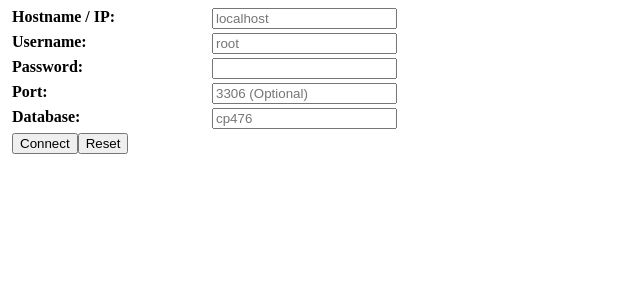
After one commit to TheChroniclerr/CP476, a PHP site: page /html/connection.php in a window 1280 px wide. The commit adds this page. Shown: the top 300 px of the page, without its empty margins (0-640 px from the left). Run offline with PHP 8.4, Linux system fonts and the light colour scheme; the visitor is signed in with stand-in values (Sample User, id 1).

Commit message:
feat: Add connections page
- Add read me file
- Add manual database connection
- Fix minor issues

```diff
--- /dev/null
+++ b/html/connection.php
@@ -0,0 +1,82 @@
+<?php
+session_start();
+
+if(!isset($_SESSION["user"])) {
+	header("Location: login.php");
+	exit();
+}
+?>
+
+<!DOCTYPE html>
+<html>
+<head>
+<style>
+.connection-field div {
+	display: flex;
+	margin: 4px;
+}
+
+.connection-field label {
+	flex 1;
+	min-width: 200px;
+	text-align: left;
+	font-weight: bold;
+}
+
+.connection-field input {
+	flex 2;
+	text-align: left;
+}
+</style>
+</head>
+<body>
+<form class="connection-field" action="<?php echo htmlspecialchars($_SERVER["PHP_SELF"]);?>" method="post">
+	<div>
+		<label for="servername">Hostname / IP:</label><br>
+		<input type="text" id="servername" name="servername" placeholder="localhost" required><br>
+	</div>
+	<div>
+		<label for="username">Username:</label><br>
+		<input type="text" id="username" name="username" placeholder="root" required><br>
+	</div>
+	<div>
+		<label for="password">Password:</label><br>
+		<input type="text" id="password" name="password" required><br>
+	</div>
+	<div>
+		<label for="port">Port:</label><br>
+		<input type="number" id="port" name="port" placeholder="3306 (Optional)"><br>
+	</div>
+	<div>
+		<label for="dbname">Database:</label><br>
+		<input type="text" id="dbname" name="dbname" placeholder="cp476" required><br>
+	</div>
+	<div>
+		<input type="submit" value="Connect">
+		<input type="reset" value="Reset">
+	</div>
+</form>
+
+<?php
+if($_SERVER["REQUEST_METHOD"] !== "POST" and !isset($_POST["password"])) {
+	exit();
+}
+
+try {
+	$conn = new PDO("mysql:host={$_POST['servername']};port={$_POST['port']};dbname={$_POST['dbname']};", $_POST["username"], $_POST["password"]);
+	// set the PDO error mode to exception
+	$conn->setAttribute(PDO::ATTR_ERRMODE, PDO::ERRMODE_EXCEPTION);
+	// connection successful since no exception report
+	$_SESSION["servername"] = $_POST["servername"];
+	$_SESSION["username"] = $_POST["username"];
+	$_SESSION["password"] = $_POST["password"];
+	$_SESSION["port"] = $_POST["port"];
+	$_SESSION["dbname"] = $_POST["dbname"];
+	echo "Connection successful";
+} catch(PDOException $e) {
+	echo "Connection failure: " . $e->getMessage();
+}
+$conn = null;
+?>
+</body>
+</html>
--- a/html/dashboard.php
+++ b/html/dashboard.php
@@ -15,7 +15,9 @@ if (!isset($_SESSION["user"])) {
 
 <body>
 <h1>Welcome, <?php echo $_SESSION["user"];?>!</h1>
-
+<a rel="connection" href="connection.php">Connect to MySql database</a><br>
+<a rel="database" href="database.php">Go to database (only after connection)</a><br>
+<a title="don't click" href="https://www.youtube.com/watch?v=dQw4w9WgXcQ">Don't Click</a><br>
 <form action="/html/logout.php" method="post">
 	<input type="submit" value="Logout">
 </form>
--- a/html/login.php
+++ b/html/login.php
@@ -16,7 +16,7 @@ $error = 0;
 
 // Check for login request
 if ($_SERVER["REQUEST_METHOD"] == "POST") {
-	if ($_POST["username"] == $default_username and $_POST["password"] = $default_password) {
+	if ($_POST["username"] == $default_username and $_POST["password"] == $default_password) {
 		$error = 0;
 		$_SESSION["user"] = $_POST["username"]; // set session user
 		header("Location: dashboard.php"); // redirect to user dashboard
```
Also changed, not shown: READ_ME.md (added, +55 -0 lines), create_table.md (added, +26 -0 lines), html/database.php (+18 -1 lines).
